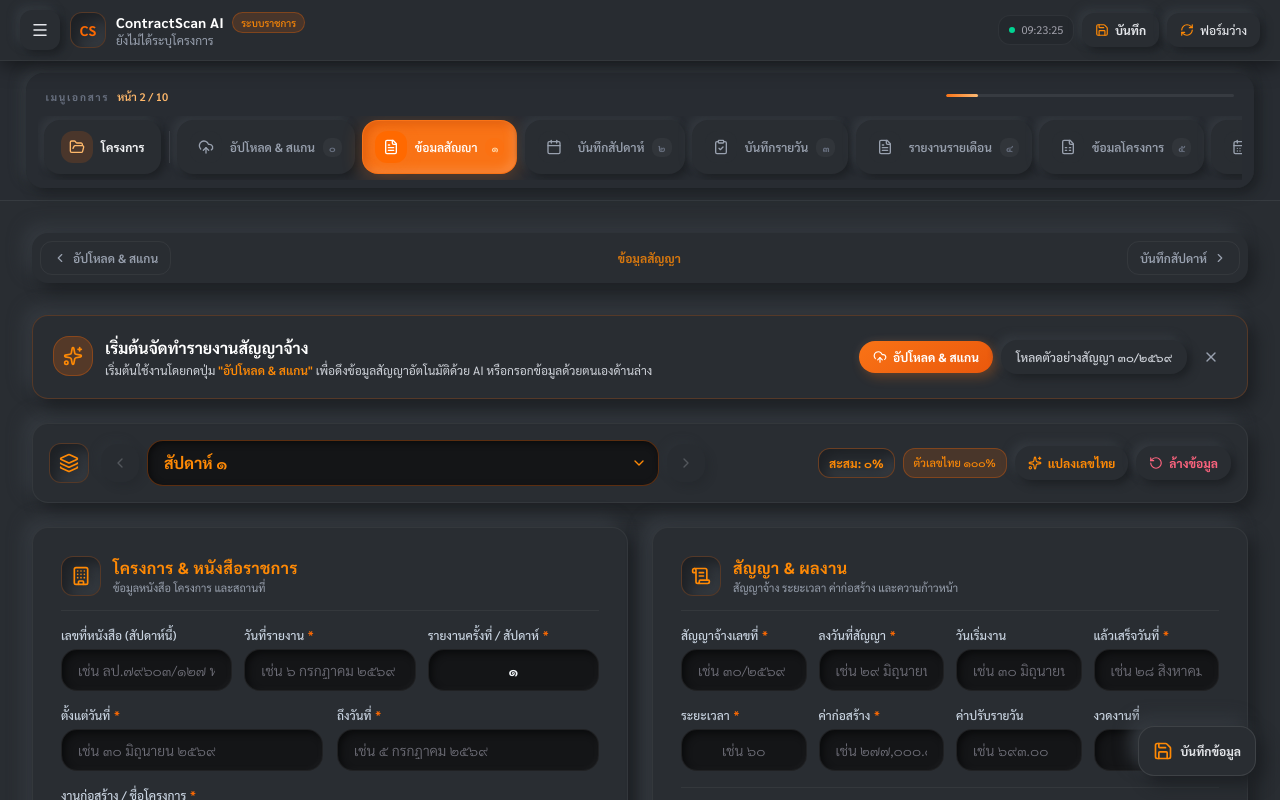
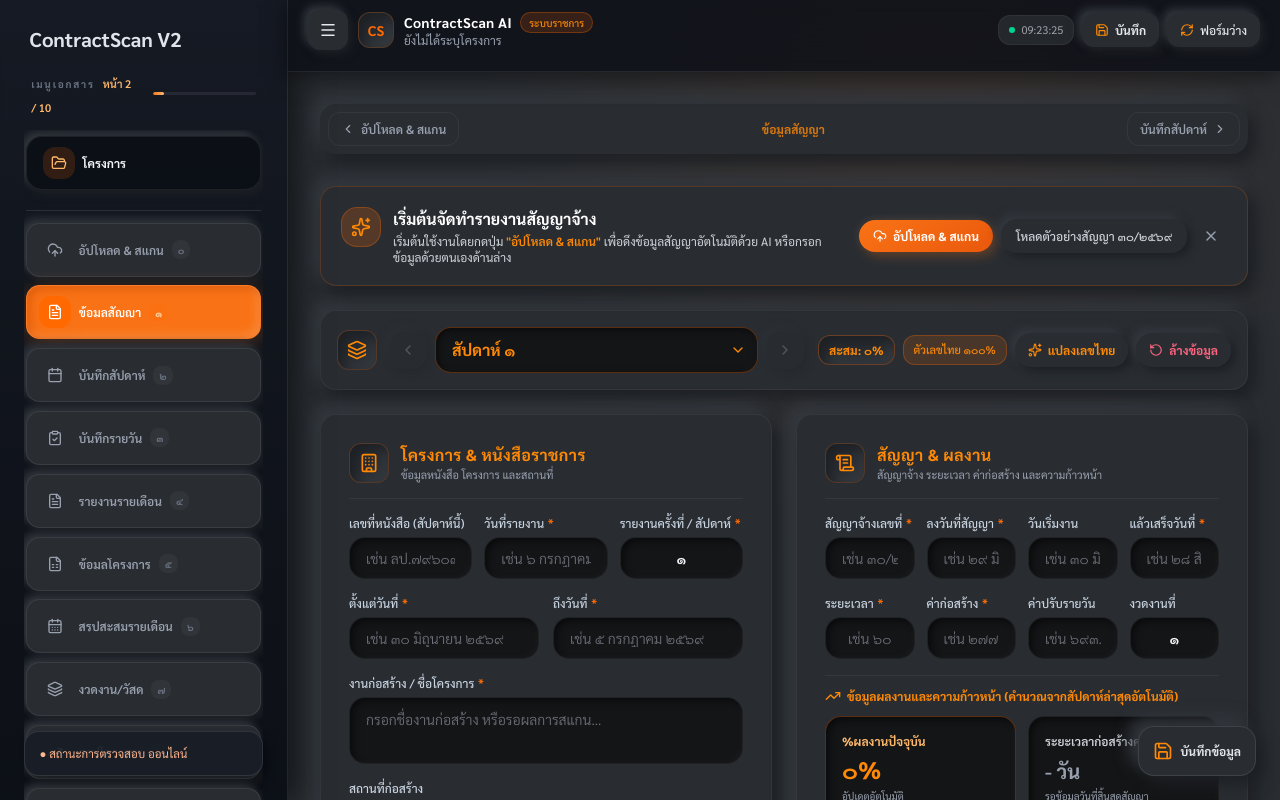
Before and after one commit to leaveneass113-svg/ui-implementation-assistant-V.2, a React (Vite) app: page / in a window 1280 px wide. Shown: the top 800 px of the page. Built offline with nearby package versions, Linux system fonts and the light colour scheme.

Commit message:
feat: apply glassmorphism dashboard layout

```diff
--- a/src/App.tsx
+++ b/src/App.tsx
@@ -473,7 +473,7 @@
   };
 
   return (
-    <div className="min-h-screen text-gray-100 flex flex-col font-sarabun selection:bg-orange-500 selection:text-white relative">
+    <div className="app-shell min-h-screen text-gray-100 flex flex-col font-sarabun selection:bg-orange-500 selection:text-white relative">
       {/* Top Slim Header Bar */}
       <TopBar
         isPlaceholderMode={reportData.isPlaceholderMode}
@@ -509,7 +509,7 @@
         />
 
         {/* Main Content Area */}
-        <main className="flex-1 py-4 pb-28 sm:py-8 sm:pb-8 px-3 sm:px-6 lg:px-8 overflow-y-auto">
+        <main className="app-main flex-1 py-4 pb-28 sm:py-8 sm:pb-8 px-3 sm:px-6 lg:px-8 overflow-y-auto">
           <div className="w-full max-w-[1440px] mx-auto space-y-5 sm:space-y-8">
 
             {/* Quick Nav Bar (Top) — prev / current page / next */}
--- a/src/components/TopBar.tsx
+++ b/src/components/TopBar.tsx
@@ -29,7 +29,7 @@
   lastSavedTime,
 }) => {
   return (
-    <header className="bg-[#292d32]/95 border-b border-white/5 text-gray-100 sticky top-0 z-50 shadow-[0_4px_20px_rgba(0,0,0,0.5)] print:hidden backdrop-blur-xl transition-all">
+    <header className="app-header bg-[#292d32]/95 border-b border-white/5 text-gray-100 sticky top-0 z-50 shadow-[0_4px_20px_rgba(0,0,0,0.5)] print:hidden backdrop-blur-xl transition-all">
       <div className="px-3 sm:px-5 py-2 sm:py-2.5">
         <div className="flex items-center justify-between gap-3 min-w-0">
 
--- a/src/index.css
+++ b/src/index.css
@@ -12,6 +12,7 @@
   --cs-surface-raised: #30353b;
   --cs-surface-deep: #24282d;
   --cs-border: rgba(224, 229, 236, 0.08);
+  --cs-sidebar-width: 288px;
 }
 
 @layer base {
@@ -23,7 +24,7 @@
     margin: 0;
     min-width: 320px;
     font-family: 'Prompt', 'Sarabun', -apple-system, BlinkMacSystemFont, 'Segoe UI', Roboto, sans-serif;
-    background: var(--cs-bg);
+    background: radial-gradient(circle at 72% 8%, rgba(249, 115, 22, 0.08), transparent 28rem), radial-gradient(circle at 40% 88%, rgba(56, 189, 248, 0.04), transparent 30rem), var(--cs-bg);
     color: var(--cs-text);
   }
 
@@ -33,6 +34,21 @@
   textarea {
     font: inherit;
   }
+}
+
+.app-shell { background: transparent; }
+
+.app-header {
+  margin-left: var(--cs-sidebar-width);
+  min-height: 72px;
+  background: rgba(14, 17, 24, 0.86) !important;
+  border-color: rgba(255, 255, 255, 0.08) !important;
+  backdrop-filter: blur(20px) saturate(180%);
+}
+
+.app-main {
+  margin-left: var(--cs-sidebar-width);
+  padding-top: 2rem;
 }
 
 .font-sarabun {
@@ -118,22 +134,24 @@
 
 /* Desktop document navigation: one horizontal, scrollable row below the app header. */
 .desktop-document-nav {
-  position: sticky;
-  top: 58px;
-  z-index: 35;
-  padding: 0.75rem clamp(0.75rem, 2vw, 2rem);
-  background: color-mix(in srgb, var(--cs-bg) 92%, transparent);
-  backdrop-filter: blur(18px);
-  border-bottom: 1px solid var(--cs-border);
+  position: fixed;
+  inset: 0 auto 0 0;
+  z-index: 45;
+  width: var(--cs-sidebar-width);
+  padding: 1.5rem;
+  background: linear-gradient(180deg, rgba(20, 25, 34, 0.94), rgba(12, 15, 22, 0.98));
+  backdrop-filter: blur(24px) saturate(190%);
+  border-right: 1px solid rgba(255, 255, 255, 0.09);
+  box-shadow: 8px 0 28px rgba(0, 0, 0, 0.55);
+  overflow: hidden;
 }
 
 .desktop-document-nav__inner {
-  max-width: 1440px;
-  margin: 0 auto;
-  padding: 0.65rem 0.8rem 0.5rem;
-  border-radius: 18px;
-  background: color-mix(in srgb, var(--cs-surface) 92%, transparent);
-  box-shadow: 5px 5px 12px var(--cs-shadow-dark), -5px -5px 12px var(--cs-shadow-light);
+  height: 100%;
+  display: flex;
+  flex-direction: column;
+  padding: 0;
+  background: transparent;
 }
 
 .desktop-document-nav__meta {
@@ -141,7 +159,7 @@
   align-items: center;
   justify-content: space-between;
   gap: 1rem;
-  padding: 0 0.45rem 0.55rem;
+  padding: 0.85rem 0.45rem 0.75rem;
 }
 
 .desktop-document-nav__progress,
@@ -167,27 +185,69 @@
 
 .desktop-document-nav__scroller {
   display: flex;
-  align-items: center;
-  gap: 0.45rem;
-  overflow-x: auto;
-  padding: 0.25rem 0.35rem 0.35rem;
+  flex-direction: column;
+  align-items: stretch;
+  gap: 0.55rem;
+  overflow-y: auto;
+  padding: 0.4rem 0.1rem 1rem;
   scrollbar-width: thin;
   scrollbar-color: rgba(249, 115, 22, 0.45) transparent;
 }
 
 .desktop-document-nav__divider {
-  width: 1px;
-  height: 2rem;
+  width: 100%;
+  height: 1px;
   flex: 0 0 auto;
+  margin: 0.2rem 0;
   background: rgba(224, 229, 236, 0.12);
 }
 
 .nav-project-button,
 .nav-document-item {
-  min-height: 3rem;
+  min-height: 3.15rem;
   background: var(--cs-surface);
-  border: 1px solid transparent;
+  border: 1px solid rgba(255, 255, 255, 0.08);
   box-shadow: 4px 4px 8px var(--cs-shadow-dark), -4px -4px 8px var(--cs-shadow-light);
+}
+
+.nav-project-button {
+  width: 100%;
+  justify-content: flex-start;
+  margin-bottom: 0.45rem;
+  background: rgba(11, 14, 20, 0.72);
+}
+
+.desktop-document-nav .nav-document-item {
+  width: 100%;
+  justify-content: flex-start;
+  border-radius: 0.85rem;
+}
+
+.desktop-document-nav .desktop-document-nav__progress { width: 7.5rem; }
+
+.desktop-document-nav::before {
+  content: 'ContractScan  V2';
+  display: block;
+  padding: 0 0.35rem 0.15rem;
+  color: var(--cs-text);
+  font-family: 'Sarabun', sans-serif;
+  font-size: 1.25rem;
+  font-weight: 700;
+}
+
+.desktop-document-nav::after {
+  content: '●  สถานะการตรวจสอบ   ออนไลน์';
+  position: absolute;
+  right: 1.5rem;
+  bottom: 1.5rem;
+  left: 1.5rem;
+  padding: 0.8rem 0.9rem;
+  border: 1px solid rgba(255, 255, 255, 0.1);
+  border-radius: 0.9rem;
+  color: #ffb690;
+  background: rgba(24, 29, 37, 0.9);
+  font-size: 0.72rem;
+  box-shadow: 4px 4px 10px rgba(0, 0, 0, 0.4);
 }
 
 .nav-project-button:hover,
@@ -322,6 +382,11 @@
   transform: scale(1.04);
 }
 
+@media (max-width: 767px) {
+  .app-header { margin-left: 0; }
+  .app-main { margin-left: 0; }
+}
+
 @media (max-width: 640px) {
   .system-action {
     margin-top: 1rem;
```
